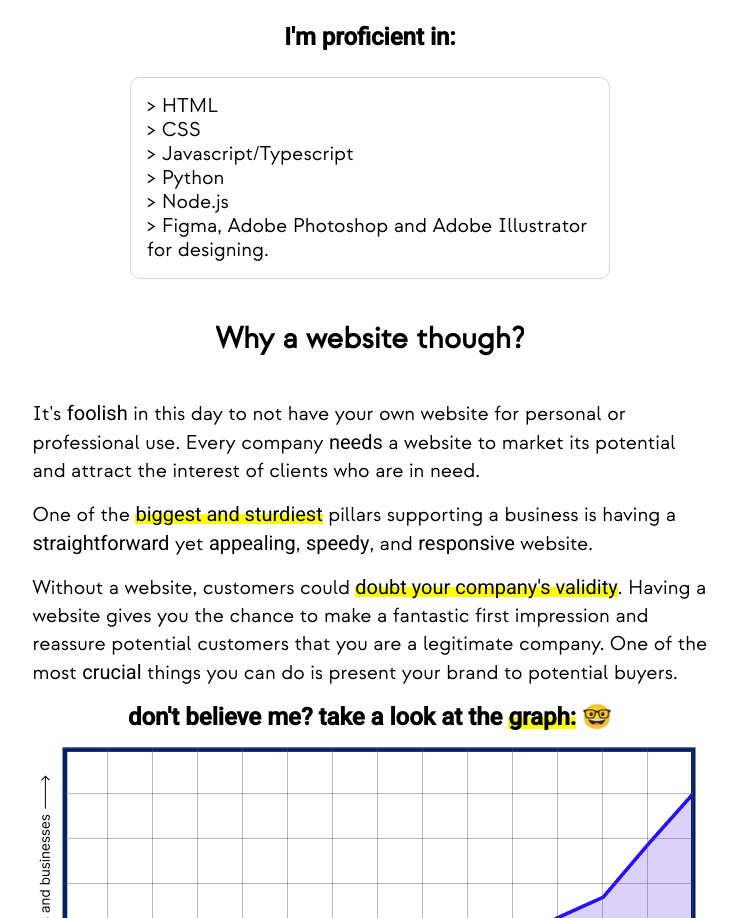
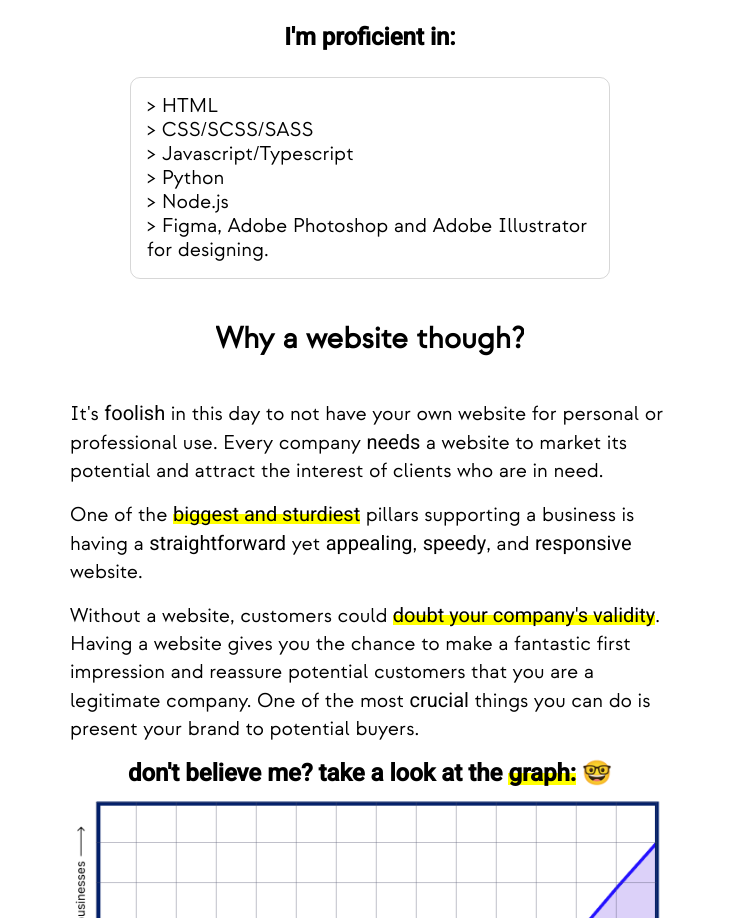
Before and after one commit to Zahide4/zahide4.github.io, a plain HTML site: page index.html in a window 1280 px wide. Shown: the part 848-1766 px from the top of the page, without its empty margins (470-1207 px from the left). Drawn offline with nearby package versions, Linux system fonts and the light colour scheme; files whose address does not match are found by name.

Commit message:
fixed the graph image width

```diff
--- a/index.html
+++ b/index.html
@@ -111,7 +111,7 @@
 
             <ol class="features">
                 <li class="feature">> HTML</li>
-                <li class="feature">> CSS</li>
+                <li class="feature">> CSS/SCSS/SASS</li>
                 <li class="feature">> Javascript/Typescript</li>
                 <li class="feature">> Python</li>
                 <li class="feature">> Node.js</li>
--- a/style.css
+++ b/style.css
@@ -455,7 +455,7 @@ ul li:last-child::after {
 .para1 {
     margin-bottom: 1rem;
 
-    width: auto;
+    width: 100%;
     font-size: 20px;
     font-family: nos !important;
     line-height: 28px;
@@ -696,6 +696,9 @@ mark {
 } */
 
 
+.graph{
+    width: 100%;
+}
 
 .boxes1 {
     display: flex;
```
Also changed, not shown: index2.html (+1 -1 lines).
